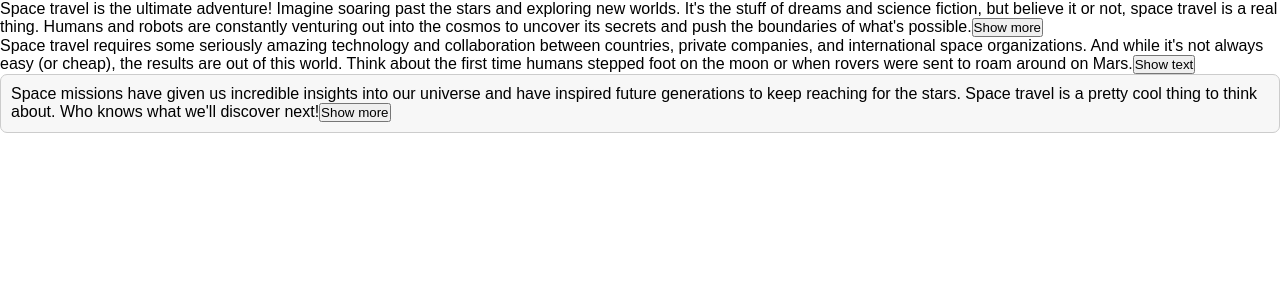
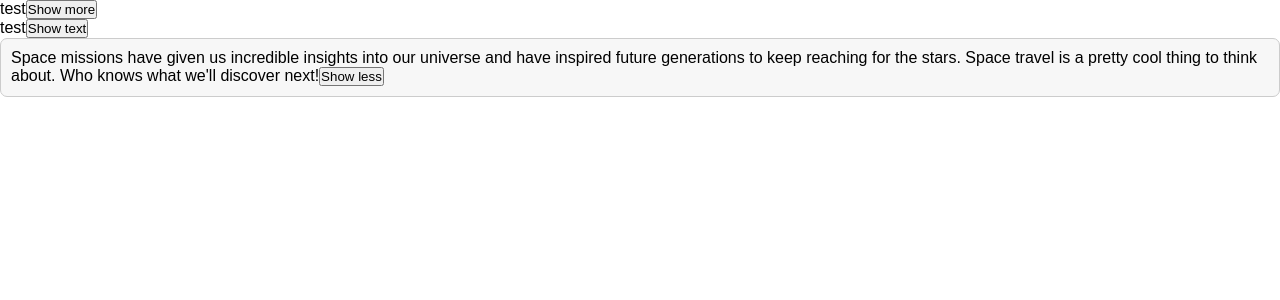
Before and after one commit to SaeedKarimian860/Text-Expander, a React (Create React App) app: page / in a window 1280 px wide. Shown: the top 300 px of the page. Built offline with nearby package versions, Linux system fonts and the light colour scheme.

Commit message:
text expander

```diff
--- a/src/App.js
+++ b/src/App.js
@@ -25,7 +25,7 @@ export default function App() {
         foot on the moon or when rovers were sent to roam around on Mars.
       </TextExpander>
 
-      <TextExpander buttonInline={false} className="box">
+      <TextExpander expanded={true} className="box">
         Space missions have given us incredible insights into our universe and
         have inspired future generations to keep reaching for the stars. Space
         travel is a pretty cool thing to think about. Who knows what we'll
@@ -38,18 +38,20 @@ export default function App() {
 function TextExpander({
   collapsedNumWords,
   expandButtonText = "Show more",
-  collapseButtonText,
+  collapseButtonText = "Show less",
   buttonColor,
-  buttonInline,
+  expanded = false,
   className,
   children,
 }) {
-  const [isExpanded, setIsExpanded] = useState(false);
+  const [isExpanded, setIsExpanded] = useState(expanded);
+
+  const displayText = isExpanded ? children : "test";
 
   return (
     <div className={className}>
-      <span>{children}</span>
-      <button>{expandButtonText}</button>
+      <span>{displayText}</span>
+      <button>{isExpanded ? collapseButtonText : expandButtonText}</button>
     </div>
   );
 }
```
